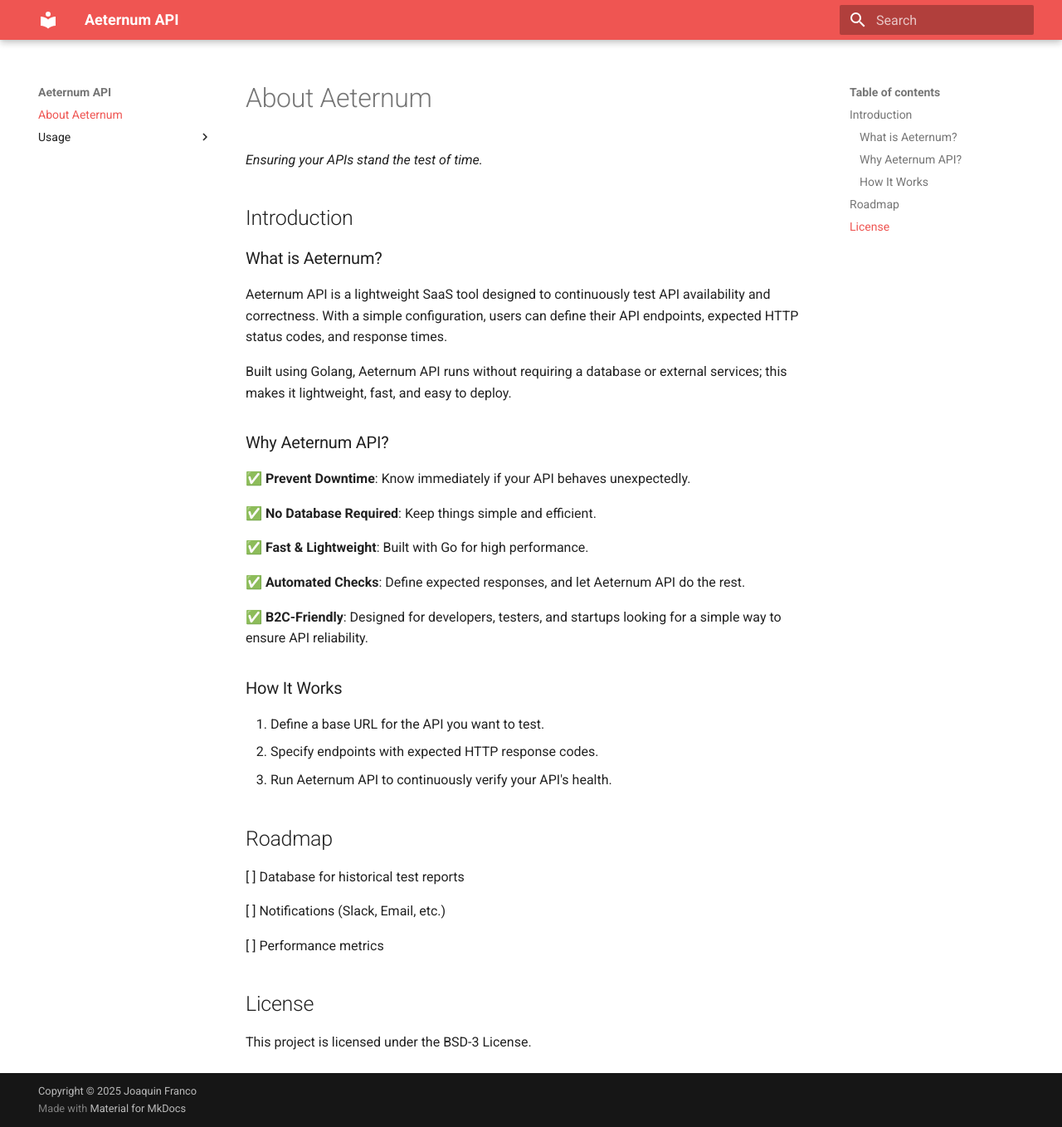
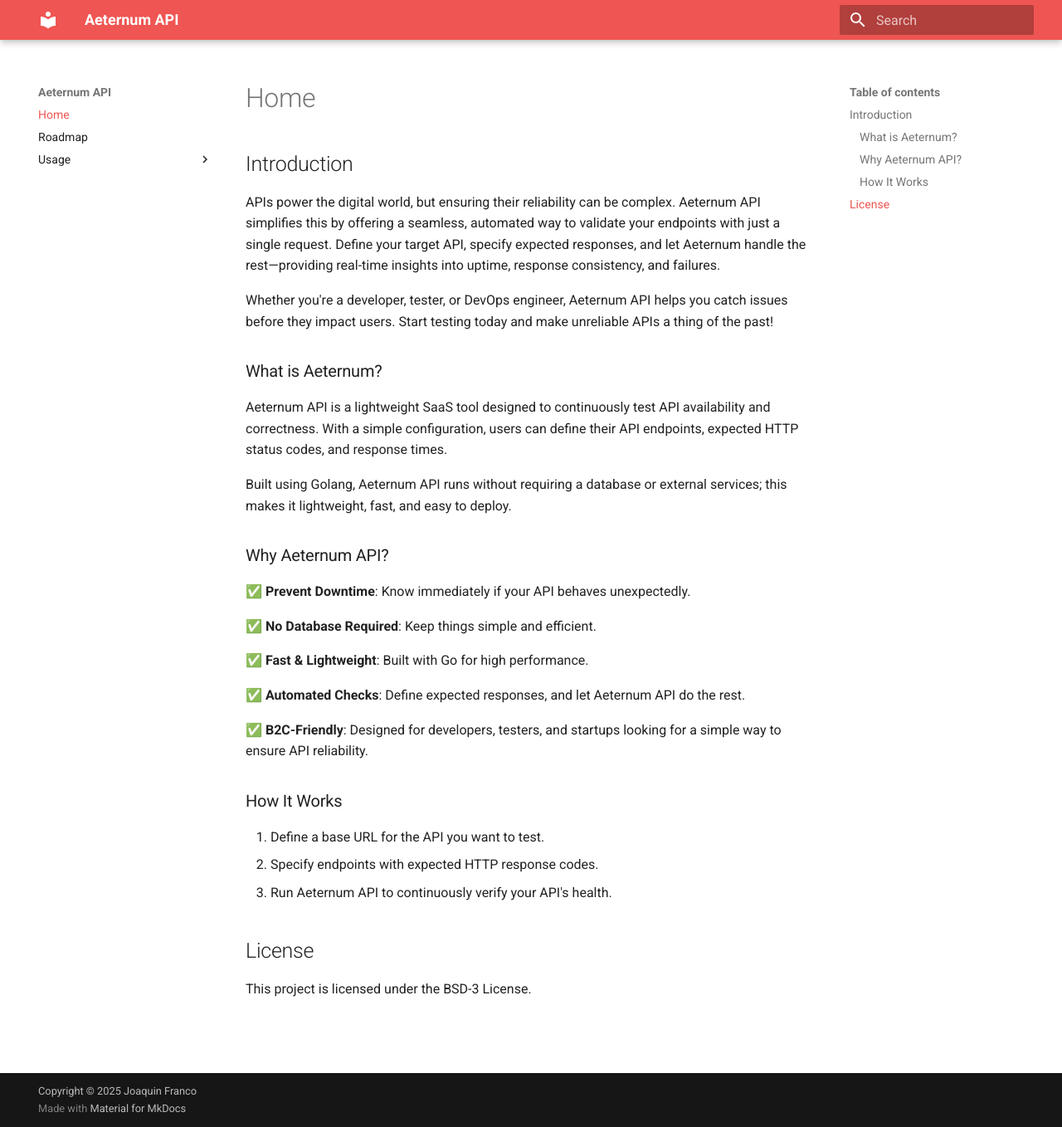
Before and after one commit to jgfranco17/aeternum, an MkDocs documentation site: the page built from docs/index.md, in a window 1280 px wide and 1358 px high. Shown: the whole window at 83% size. Built offline with MkDocs 1.6.1 and Material for MkDocs 9.7.7, drawn with Linux system fonts in a browser that asks for light colours.

Commit message:
docs: add roadmap

```diff
--- a/docs/index.md
+++ b/docs/index.md
@@ -1,8 +1,16 @@
-# About Aeternum
-
-_Ensuring your APIs stand the test of time._
+# Home
 
 ## Introduction
+
+APIs power the digital world, but ensuring their reliability can be complex. Aeternum
+API simplifies this by offering a seamless, automated way to validate your endpoints
+with just a single request. Define your target API, specify expected responses, and let
+Aeternum handle the rest—providing real-time insights into uptime, response consistency,
+and failures.
+
+Whether you're a developer, tester, or DevOps engineer, Aeternum API helps you catch
+issues before they impact users. Start testing today and make unreliable APIs a thing
+of the past!
 
 ### What is Aeternum?
 
@@ -32,14 +40,6 @@ way to ensure API reliability.
 2. Specify endpoints with expected HTTP response codes.
 3. Run Aeternum API to continuously verify your API's health.
 
-## Roadmap
-
-[ ] Database for historical test reports
-
-[ ] Notifications (Slack, Email, etc.)
-
-[ ] Performance metrics
-
 ## License
 
 This project is licensed under the BSD-3 License.
--- a/mkdocs.yml
+++ b/mkdocs.yml
@@ -14,6 +14,7 @@ theme:
     accent: deep orange
   nav:
     - Home: index.md
+    - Roadmap: roadmap.md
     - Usage Guide: usage/api.md
   features:
     - navigation.instant
```
Also changed, not shown: docs/roadmap.md (added, +60 -0 lines).
